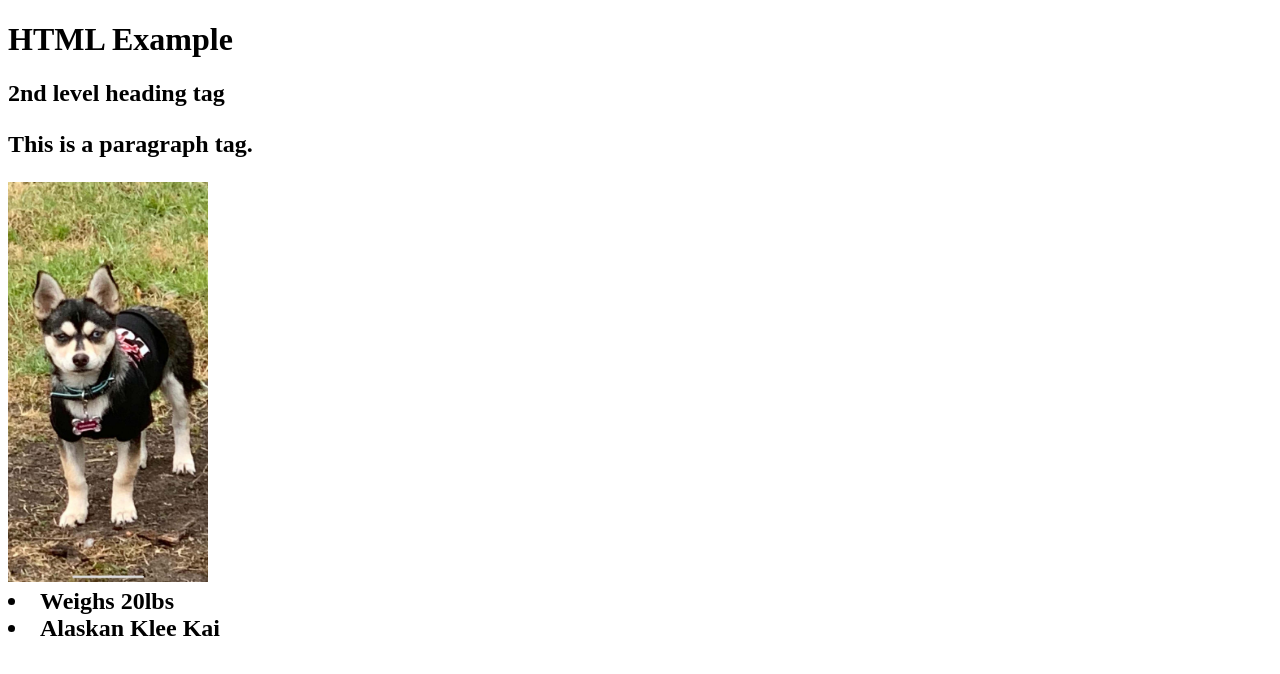
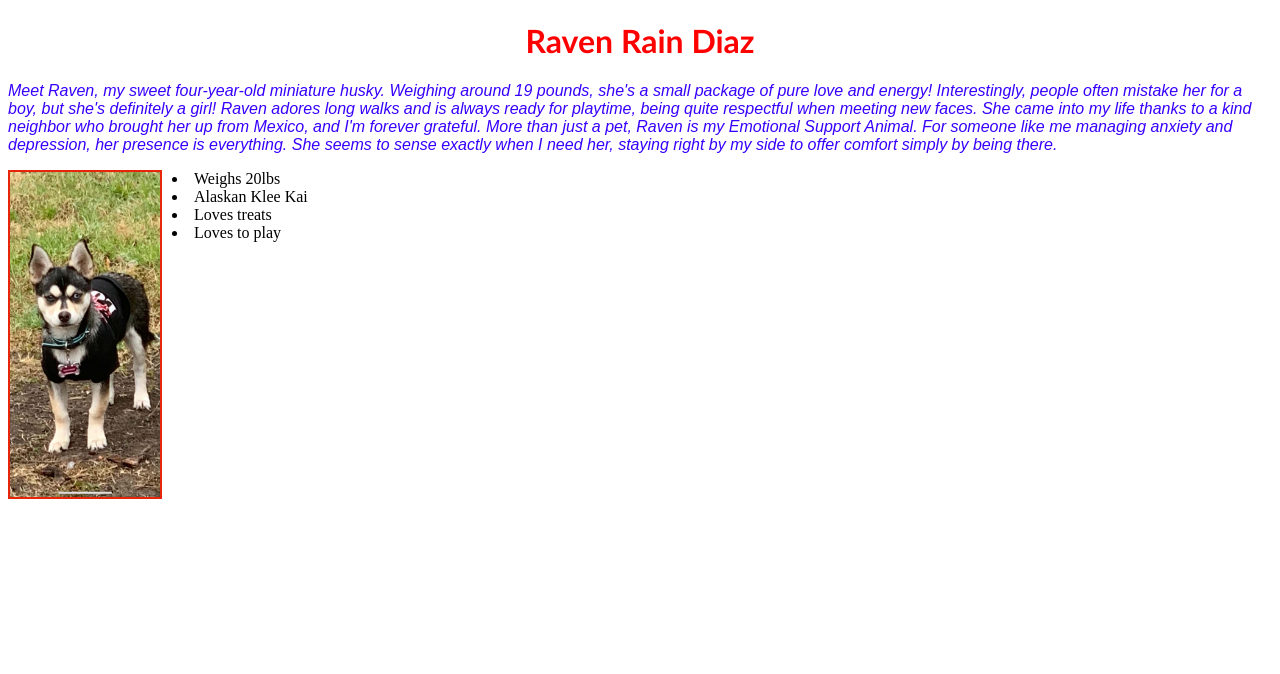
Before and after one commit to Jaygon98/CSS-Folder-2025, a plain HTML site: page First WebPage.html in a window 1280 px wide. Drawn offline with Linux system fonts and the light colour scheme; files whose address does not match are found by name.

Commit message:
Add files via upload

```diff
--- a/First WebPage.html
+++ b/First WebPage.html
@@ -9,21 +9,22 @@
     <!-- This will help your page look better on a mobile device -->
     <meta name="viewport" content="width-device-width, inital-scale-1.0">
     <!-- This tag appears in the browser tab -->
-    <title>First Webpage</title>
+    <title>All About Raven</title>
+    <link rel="stylesheet" href="htmlpageStylesheet.css">
 </head>
 <!-- Contains the page content - anything the user needs to see -->
 <body>
     <!-- Header 1 tag; there should be 1 and only 1 h1 tag on a page -->
-    <h1> HTML Example </h1>
+    <h1> Raven Rain Diaz </h1>
 
-    <!-- h1 - h6; use as many as make sense for your content -->
-    <h2> 2nd level heading tag <h2>
+     <!-- p is a paragraph; there is default spacing around the paragraph -->
+    <p> Meet Raven, my sweet four-year-old miniature husky. Weighing around 19 pounds, she's a small package of pure love and energy!
+         Interestingly, people often mistake her for a boy, but she's definitely a girl! Raven adores long walks and is always ready for playtime, being quite respectful when meeting new faces. She came into my life thanks to a kind neighbor who brought her up from Mexico, and I'm forever grateful. More than just a pet, Raven is my Emotional Support Animal. For someone like me managing anxiety and depression, her presence is everything.
+        She seems to sense exactly when I need her, staying right by my side to offer comfort simply by being there. </p>
 
-    <!-- p is a paragraph; there is default spacing around the paragraph -->
-    <p> This is a paragraph tag. </p>
 
     <!-- To display an image, use the img tag; make sure to include alternate text if the image does not load and for screenreader -->
-    <img src="c:\Users\jalyn\OneDrive\Pictures\Raven Rain.jpg" alt="This is my dog named Raven" width="200" height="400">
+    <img src="c:\Users\jalyn\OneDrive\Pictures\Raven Rain.jpg" alt="This is my dog named Raven" width="200" height="400" style="border: 2px solid rgb(230, 37, 11); float: left; margin-right: 10px; ">
 
 
     <!-- u1 is an unordered list, meaning that by default list items will appear with bullet points -->
@@ -31,6 +32,8 @@
     <!-- li is the list item tag, each item should be in a seperate 1i tag -->
     <li>Weighs 20lbs</li>
     <li>Alaskan Klee Kai</li>
+    <li>Loves treats</li>
+    <li>Loves to play</li>
 </u1>
 
 </body>
--- /dev/null
+++ b/htmlpageStylesheet.css
@@ -0,0 +1,32 @@
+img {
+    border: 4px solid red;
+    width: 150px;
+    height: auto;
+    margin-left: auto;
+    margin-right: auto;
+    display: block;
+
+}
+
+p {
+    font-family: 'Franklin Gothic Medium', 'Arial Narrow', Arial, sans-serif;
+    color: black;
+    font-size: medium;
+/* Adjust as needed */
+
+}
+/* Styles for the h2 heading */
+h1{
+     color: red;
+    text-align: center;
+    font-size: xx-large;
+    font-family: 'Gill Sans', 'Gill Sans MT', Calibri, 'Trebuchet MS', sans-serif;
+}
+/* Styles for all paragraph elements */
+p {
+    font-family: Arial, Helvetica, sans-serif; color: rgb(55, 0, 255); font-style: italic;
+}
+
+ul {
+    padding-left: 30px;
+}
```
